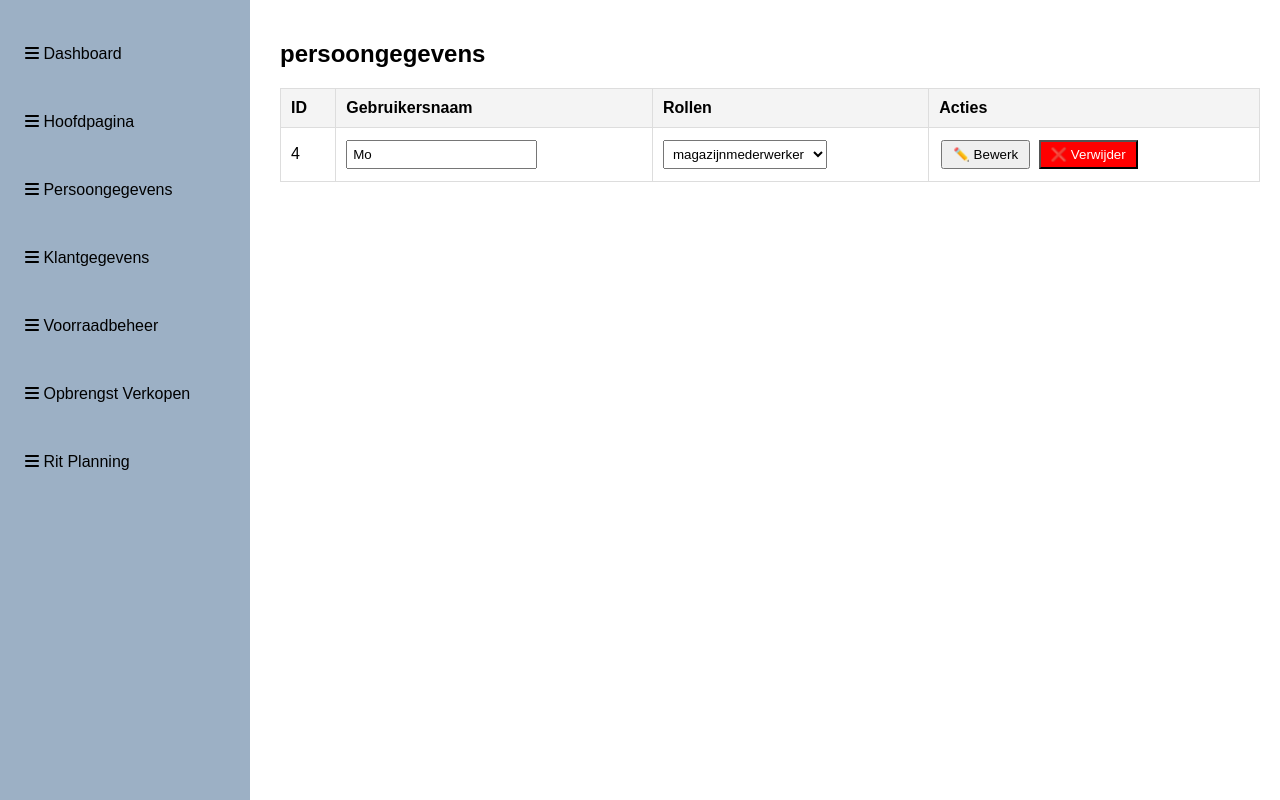
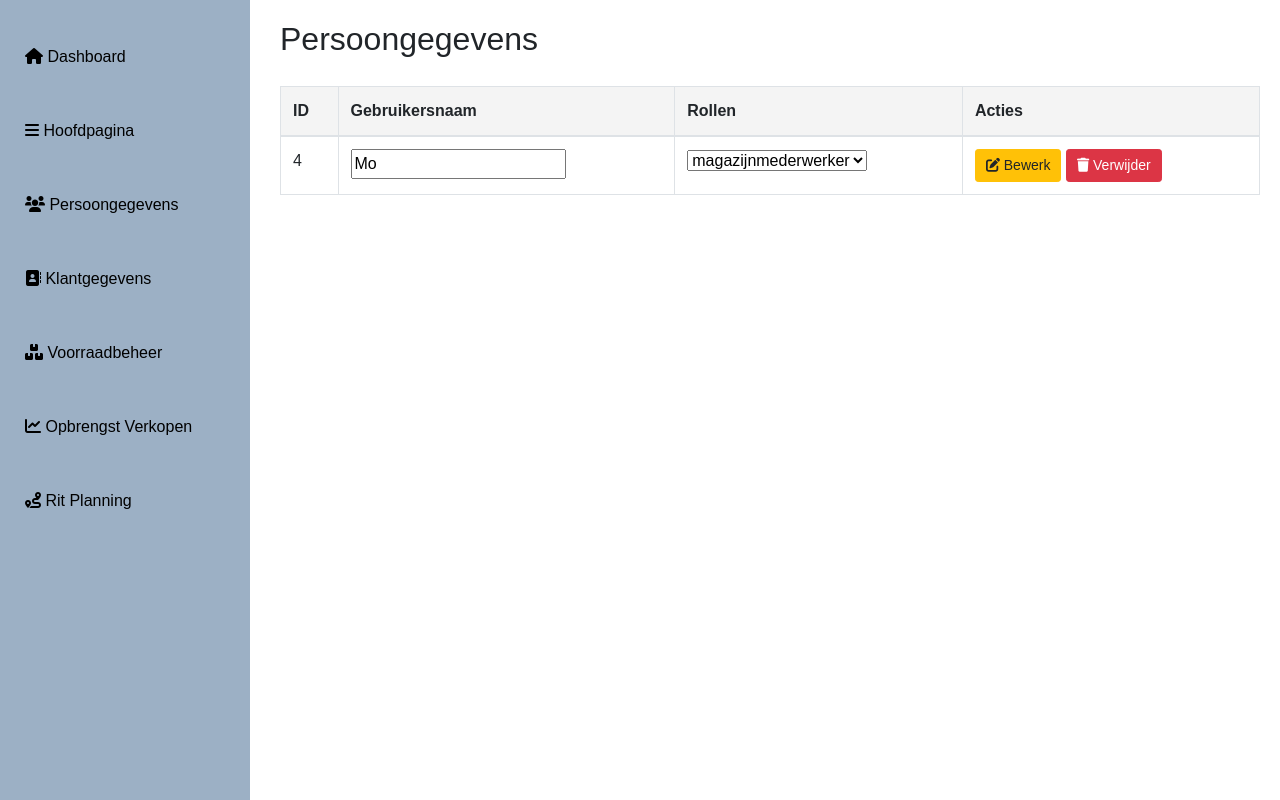
Before and after one commit to vadoss123/Centrum-Duurzaam, a PHP site: page /users.php in a window 1280 px wide. Run offline with PHP 8.4, Linux system fonts and the light colour scheme; data comes from the database, SQL or seed files in the repository; some libraries are stand-ins or nearby versions.

Commit message:
Update users.php

```diff
--- a/users.php
+++ b/users.php
@@ -73,8 +73,9 @@ $rollen = $userManager->getAvailableRoles();
 <head>
     <meta charset="UTF-8">
     <meta name="viewport" content="width=device-width, initial-scale=1.0">
-    <link rel="stylesheet" href="https://cdnjs.cloudflare.com/ajax/libs/font-awesome/6.4.2/css/all.min.css">
     <title>Gebruikersbeheer</title>
+    <link href="https://cdn.jsdelivr.net/npm/bootstrap@4.5.2/dist/css/bootstrap.min.css" rel="stylesheet">
+    <link href="https://cdnjs.cloudflare.com/ajax/libs/font-awesome/6.0.0-beta3/css/all.min.css" rel="stylesheet">
     <style>
         body {
             font-family: Arial, sans-serif;
@@ -85,7 +86,7 @@ $rollen = $userManager->getAvailableRoles();
         .sidebar {
             width: 250px;
             height: 100vh;
-            background-color:rgb(156, 176, 197);
+            background-color: rgb(156, 176, 197);
             padding-top: 20px;
             position: fixed;
         }
@@ -102,7 +103,7 @@ $rollen = $userManager->getAvailableRoles();
 
         .sidebar a {
             text-decoration: none;
-    color: black; /* Verander tekstkleur naar zwart */
+            color: black;
             display: block;
             font-size: 16px;
             transition: 0.3s;
@@ -112,9 +113,8 @@ $rollen = $userManager->getAvailableRoles();
         .sidebar a:hover {
             background-color: #16A085;
             padding-left: 10px;
-    color: white; /* Optioneel: verander tekstkleur bij hover naar wit */
+            color: white;
         }
-
 
         .content {
             margin-left: 260px;
@@ -129,7 +129,7 @@ $rollen = $userManager->getAvailableRoles();
         }
 
         th, td {
-            padding: 10px;
+            padding: 12px;
             border: 1px solid #ddd;
             text-align: left;
         }
@@ -138,44 +138,55 @@ $rollen = $userManager->getAvailableRoles();
             background-color: #f4f4f4;
         }
 
-        button {
+        .btn-sm {
             padding: 5px 10px;
-            margin: 2px;
-            cursor: pointer;
+            font-size: 14px;
         }
 
-        select, input {
-            padding: 5px;
+        .table-responsive {
+            overflow-x: auto;
         }
 
+        @media (max-width: 768px) {
+            .sidebar {
+                width: 100%;
+                height: auto;
+                position: relative;
+            }
+
+            .content {
+                margin-left: 0;
+            }
+        }
     </style>
 </head>
 <body>
 
-<!-- Sidebar Menu -->
 <div class="sidebar">
     <ul>
-        <li><a href="index.php"><i class="fas fa-bars"></i> Dashboard</a></li>
+        <li><a href="index.php"><i class="fas fa-home"></i> Dashboard</a></li>
         <li><a href="index.php"><i class="fas fa-bars"></i> Hoofdpagina</a></li>
-        <li><a href="users.php"><i class="fas fa-bars"></i> Persoongegevens</a></li>
-        <li><a href="klantgegevens.php"><i class="fas fa-bars"></i> Klantgegevens</a></li>
-        <li><a href="voorraad.php"><i class="fas fa-bars"></i> Voorraadbeheer</a></li>
-        <li><a href="opbrengst_verkopen.php"><i class="fas fa-bars"></i> Opbrengst Verkopen</a></li>
-        <li><a href="rit_planning.php"><i class="fas fa-bars"></i> Rit Planning</a></li>
+        <li><a href="users.php"><i class="fas fa-users"></i> Persoongegevens</a></li>
+        <li><a href="klantgegevens.php"><i class="fas fa-address-book"></i> Klantgegevens</a></li>
+        <li><a href="voorraad.php"><i class="fas fa-boxes"></i> Voorraadbeheer</a></li>
+        <li><a href="opbrengst_verkopen.php"><i class="fas fa-chart-line"></i> Opbrengst Verkopen</a></li>
+        <li><a href="rit_planning.php"><i class="fas fa-route"></i> Rit Planning</a></li>
     </ul>
 </div>
 
-
 <div class="content">
-    <h2>persoongegevens</h2>
-
-    <table>
+    <h2>Persoongegevens</h2>
+    <div class="table-responsive">
+        <table class="table table-bordered">
+            <thead>
                 <tr>
                     <th>ID</th>
                     <th>Gebruikersnaam</th>
                     <th>Rollen</th>
                     <th>Acties</th>
                 </tr>
+            </thead>
+            <tbody>
                 <?php foreach ($gebruikers as $gebruiker): ?>
                 <tr>
                     <td><?= htmlspecialchars($gebruiker['id']) ?></td>
@@ -194,16 +205,22 @@ $rollen = $userManager->getAvailableRoles();
                         </select>
                     </td>
                     <td>
-                    <button type="submit" name="update">✏️ Bewerk</button>
-                </form>
-                <a href="users.php?delete=<?= $gebruiker['id'] ?>" onclick="return confirm('Weet je zeker dat je deze gebruiker wilt verwijderen?')">
-                    <button style="background-color: red; color: white;">❌ Verwijder</button>
+                        <button type="submit" name="update" class="btn btn-warning btn-sm">
+                            <i class="fas fa-edit"></i> Bewerk
+                        </button>
+                        <a href="users.php?delete=<?= $gebruiker['id'] ?>" onclick="return confirm('Weet je zeker dat je deze gebruiker wilt verwijderen?')" class="btn btn-danger btn-sm">
+                            <i class="fas fa-trash"></i> Verwijder
                         </a>
                     </td>
                 </tr>
                 <?php endforeach; ?>
+            </tbody>
         </table>
     </div>
+</div>
 
+<script src="https://code.jquery.com/jquery-3.5.1.slim.min.js"></script>
+<script src="https://cdn.jsdelivr.net/npm/@popperjs/core@2.0.7/dist/umd/popper.min.js"></script>
+<script src="https://cdn.jsdelivr.net/npm/bootstrap@4.5.2/dist/js/bootstrap.min.js"></script>
 </body>
 </html>
```
Lines whose indentation alone changed are shown as unchanged.
